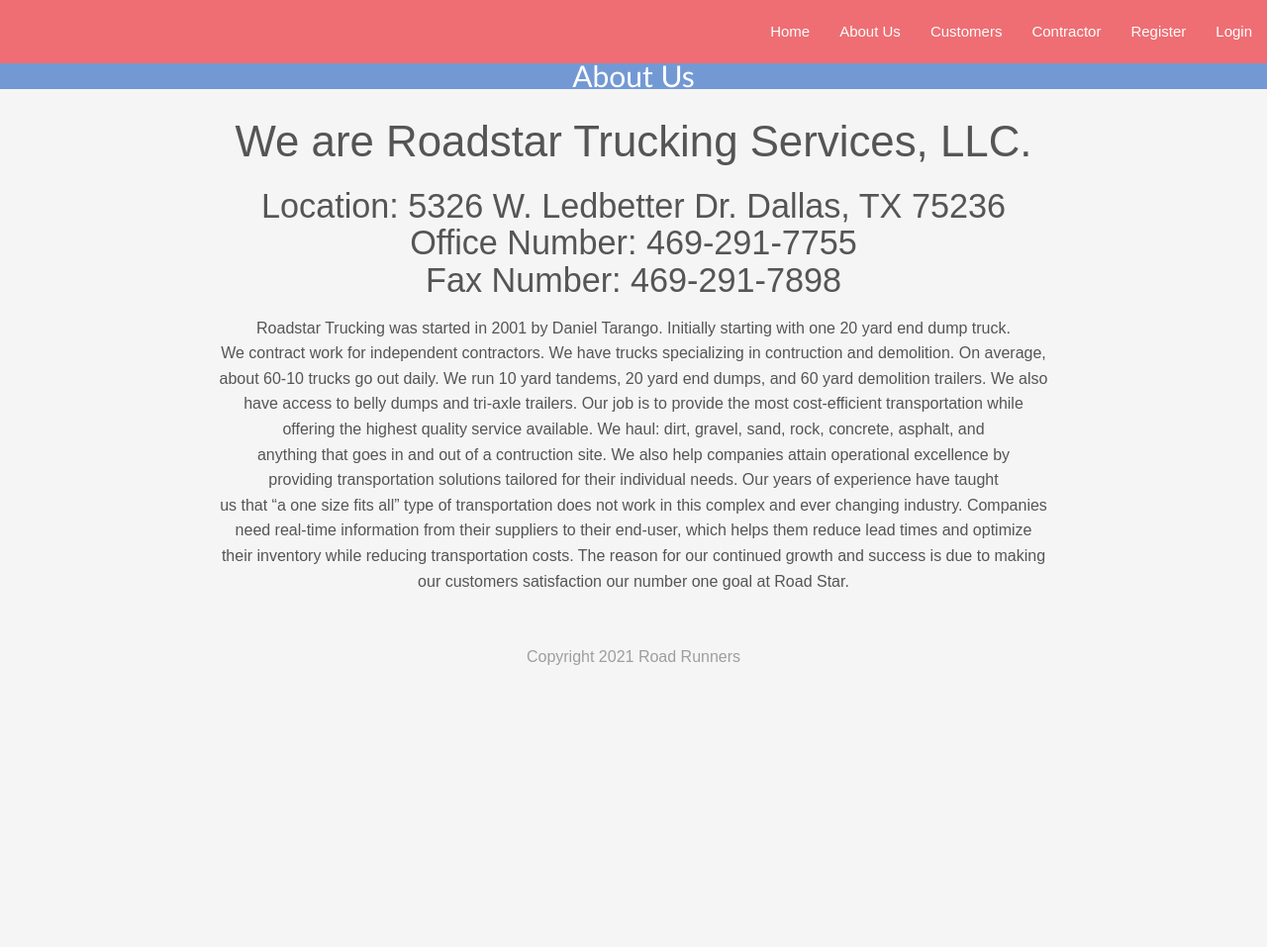
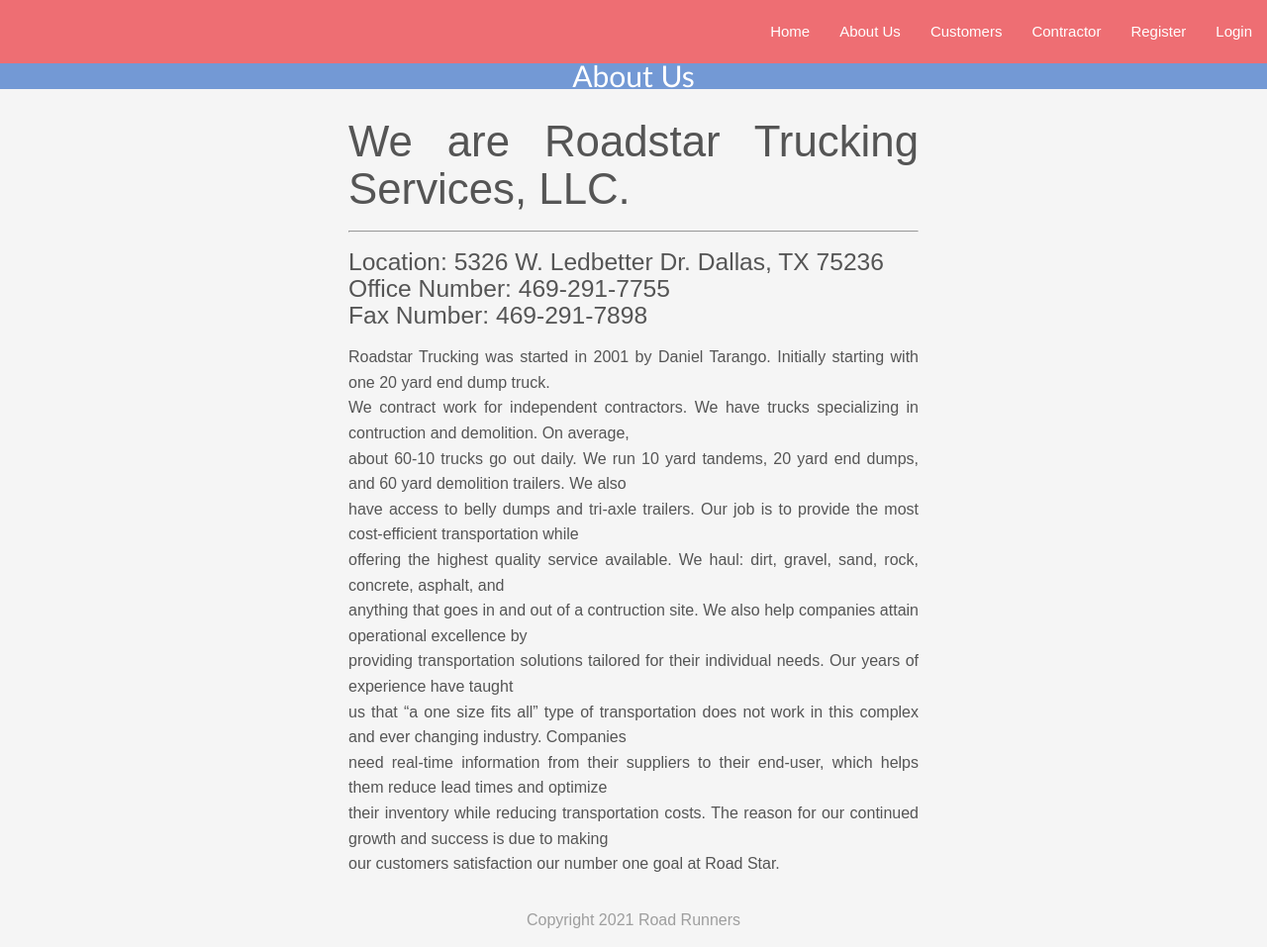
Before and after one commit to MintSquirrel/truck-site-github, a PHP site: page /aboutus.php in a window 1280 px wide. Shown: the whole page at 99% size. Before the commit the page ends 672 px from the top, so only its background shows below. Run offline with PHP 8.4, Linux system fonts and the light colour scheme.

Commit message:
more styling

```diff
--- a/aboutus.php
+++ b/aboutus.php
@@ -20,6 +20,11 @@
             background: #7399D5;
         }
 
+        .aboutus-info{
+          margin:auto;
+          width:45%;
+            text-align: justify;
+        }
     </style>
 
     <body>
@@ -27,15 +32,16 @@
         About Us
     </div>
 
+
     <div class="text-area">
-    <div class="row mt-3">
-        <div class="col-12  mt-3 center">
-        <h3>We are Roadstar Trucking Services, LLC.</h3>
-        <h4>
+    <div class="aboutus-info">
+      <h3>We are Roadstar Trucking Services, LLC.</h3>
+      <hr>
+        <h5>
             Location: 5326 W. Ledbetter Dr. Dallas, TX 75236<br>
             Office Number: 469-291-7755<br>
             Fax Number: 469-291-7898<br>
-        </h4>
+        </h5>
         <p> Roadstar Trucking was started in 2001 by Daniel Tarango. Initially starting with one 20 yard end dump truck. <br>
             We contract work for independent contractors. We have trucks specializing in contruction and demolition. On average, <br>
             about 60-10 trucks go out daily. We run 10 yard tandems, 20 yard end dumps, and 60 yard demolition trailers. We also <br>
@@ -50,6 +56,7 @@
         </div>
     </div>
   </div>
+</div>
 
     <?php include('templates/footer.php'); ?>
 
```
Also changed, not shown: applycontractor.php (+10 -5 lines), applycustomer.php (+8 -3 lines).
